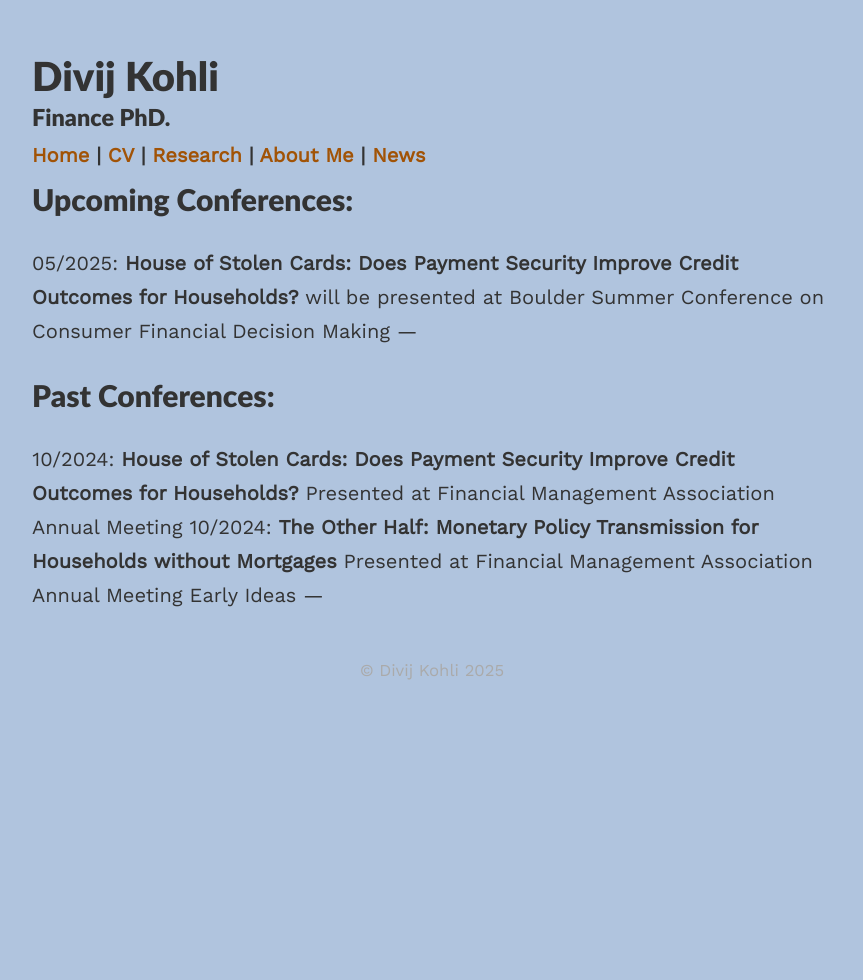
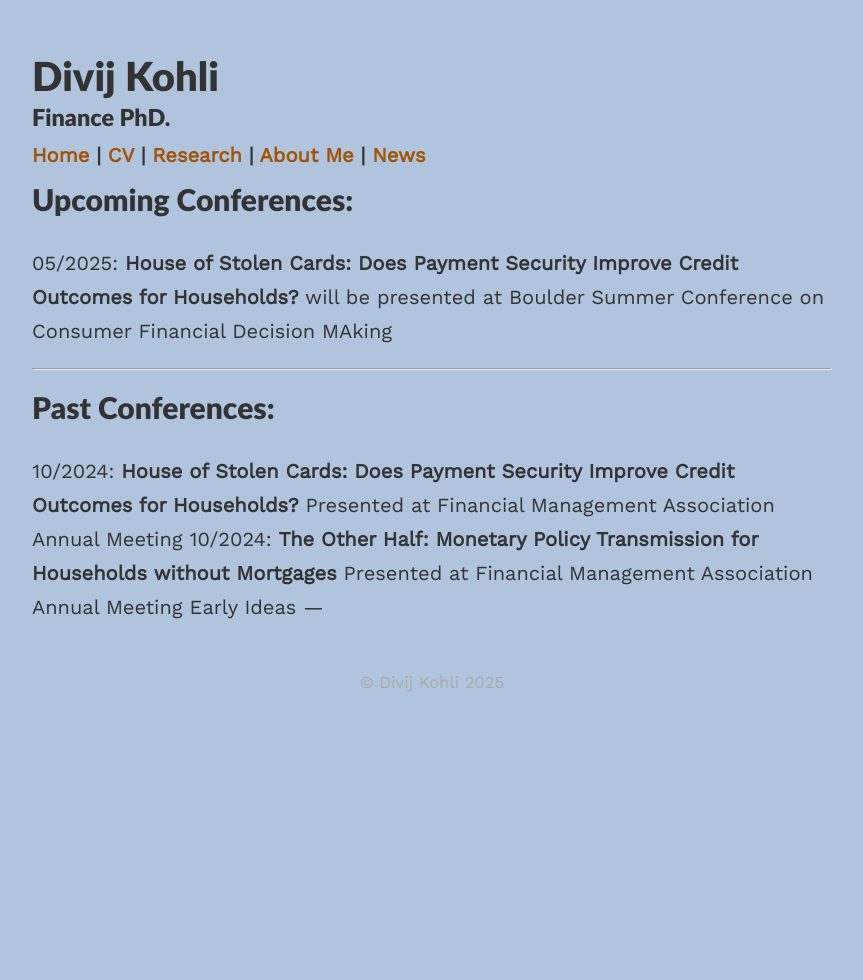
Before and after one commit to divijkohli/divijkohli.github.io, a Jekyll site: the page built from _pages/news.md, in a window 1280 px wide. Shown: the whole page, without its empty margins (208-1071 px from the left). Built offline with Jekyll 4.4.1, drawn with Linux system fonts in a browser that asks for light colours; nearby versions of some CDN libraries.

Commit message:
Update news.md

```diff
--- a/_pages/news.md
+++ b/_pages/news.md
@@ -5,7 +5,8 @@ permalink: /news/
 ---
 
 ## Upcoming Conferences:
-05/2025: **House of Stolen Cards: Does Payment Security Improve Credit Outcomes for Households?** will be presented at Boulder Summer Conference on Consumer Financial Decision Making
+05/2025: **House of Stolen Cards: Does Payment Security Improve Credit Outcomes for Households?** will be presented at Boulder Summer Conference on Consumer Financial Decision MAking
+
 ---
 ## Past Conferences:
 10/2024: **House of Stolen Cards: Does Payment Security Improve Credit Outcomes for Households?** Presented at Financial Management Association Annual Meeting
```
